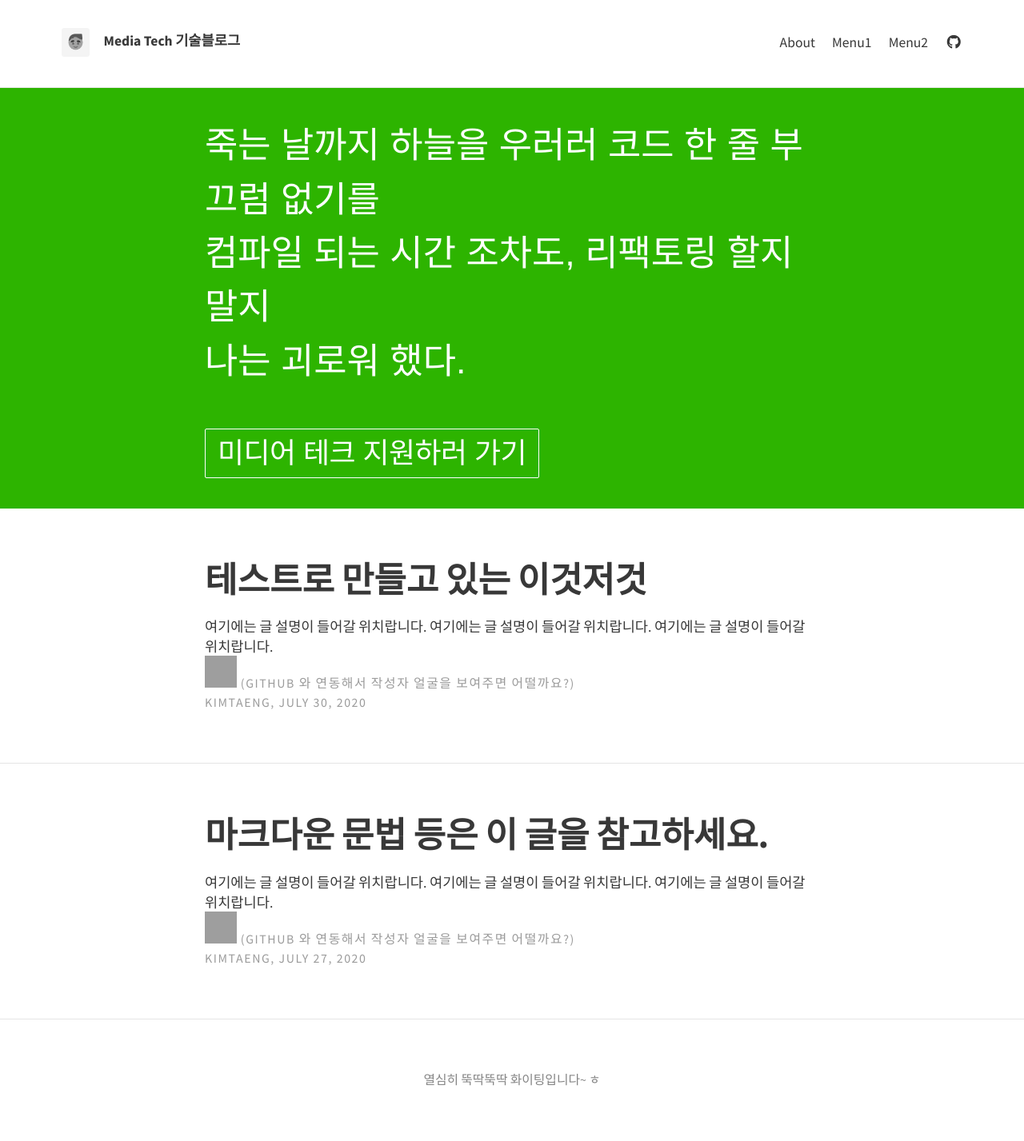
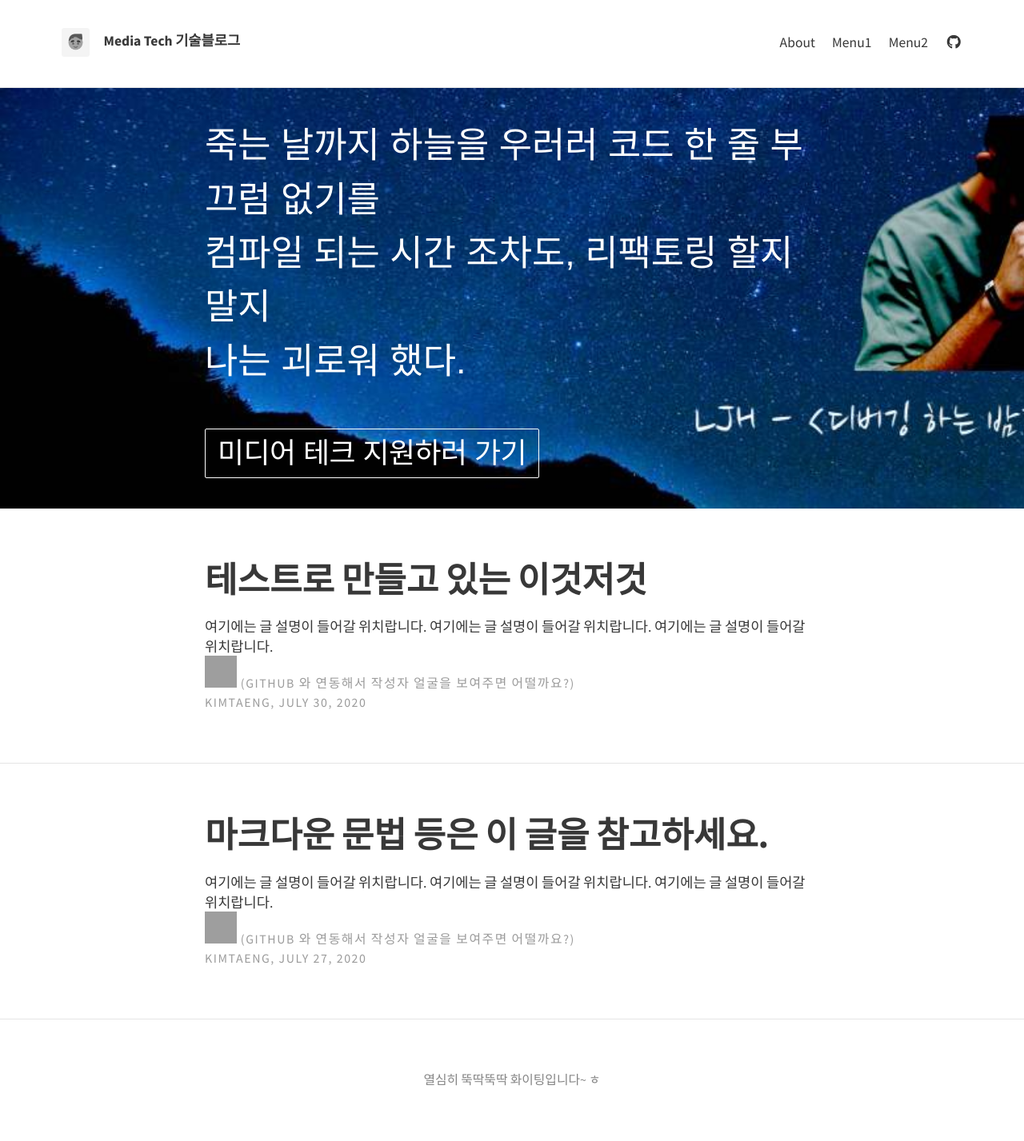
Before and after one commit to naver-media-tech/naver-media-tech.github.io, a Jekyll site: the page built from index.html, in a window 1280 px wide. Shown: the whole page at 80% size. Built offline with Jekyll 4.4.1, drawn with Linux system fonts in a browser that asks for light colours; nearby versions of some CDN libraries; the list of posts is cut into pages by our own code; grey boxes are pictures that could not be loaded.

Commit message:
add : background image by 김기훈 애플 그림판

```diff
--- a/_config.yml
+++ b/_config.yml
@@ -13,7 +13,7 @@ theme_settings:
   header_text: >
      <p>죽는 날까지 하늘을 우러러 코드 한 줄 부끄럼 없기를<br>컴파일 되는 시간 조차도, 리팩토링 할지 말지<br>나는 괴로워 했다.</p>
      <p><a href="https://recruit.navercorp.com/naver/job/detail/developer?annoId=20003996&classId=&jobId=&entTypeCd=&searchTxt=&searchSysComCd=" target="_blank">미디어 테크 지원하러 가기</a></p>
-  header_text_feature_image: #  assets/img/new-banner.png  이미지가있다면 여기에다 넣겠죠?
+  header_text_feature_image: assets/img/star-banner.jpeg #이미지가있다면 여기에다 넣겠죠?
   footer_text: >
    열심히 뚝딱뚝딱 화이팅입니다~ ㅎ
 
```
Also changed, not shown: assets/img/star-banner.jpeg (added).
